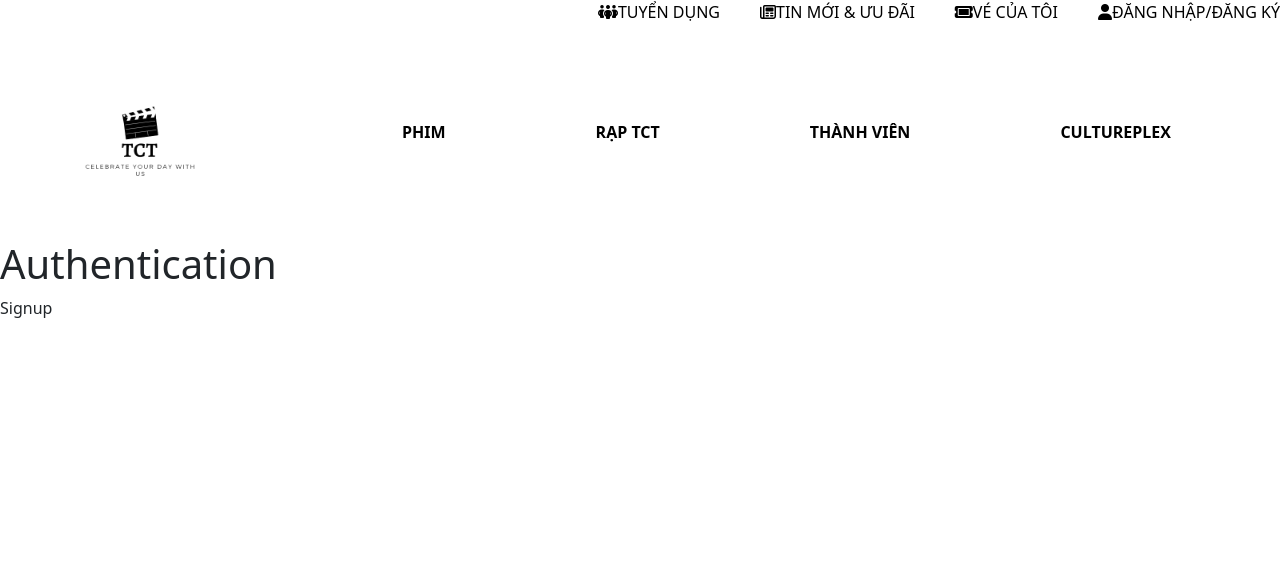
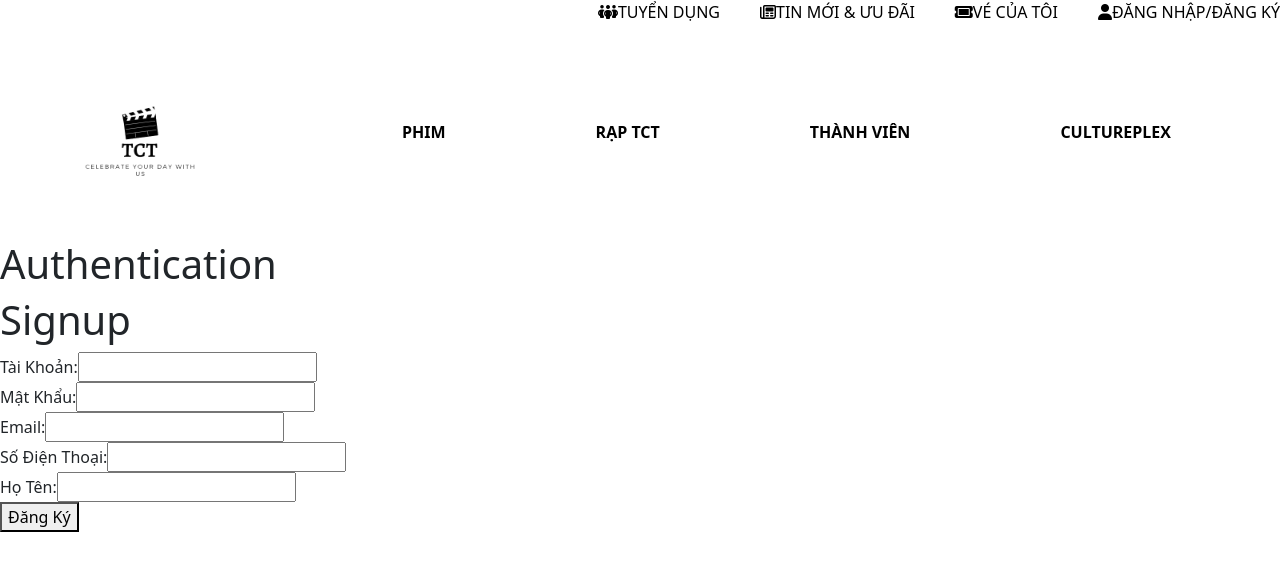
Before and after one commit to truongcongtrung2709/bc32-react-movie, a React (Create React App) app: page /signup in a window 1280 px wide. Shown: the top 570 px of the page. Built offline with nearby package versions, Linux system fonts and the light colour scheme.

Commit message:
updating sign up

```diff
--- a/src/modules/Auth/Signin/Signin.jsx
+++ b/src/modules/Auth/Signin/Signin.jsx
@@ -61,7 +61,7 @@ const Signin = () => {
         </div>
         <div>
             <label>Mật Khẩu:</label>
-            <input {...register("matKhau",
+            <input type="password" {...register("matKhau",
             {required:{
                 value:true,
                 message: "Mật Khẩu không được để trống"},
--- a/src/modules/Auth/Signup/Signup.jsx
+++ b/src/modules/Auth/Signup/Signup.jsx
@@ -1,6 +1,6 @@
 import React from 'react'
-
-
+import {useDispatch} from "react-redux"
+import {useForm} from "react-hook-form"
 /**
   object đăng ký:
   {
@@ -14,8 +14,93 @@ import React from 'react'
   }
  */
 const Signup = () => {
+  // const dispatch = useDispatch();
+  const {register, handleSubmit, formState} = useForm({
+    defaultValues: { taiKhoan:"",matKhau:"", email:"", soDt:"", hoTen:""},
+    mode: "onTouched"
+    });
+
+    const{errors} = formState;
+
+
+    const onSubmit = (values) => {
+      console.log(values);
+    }
   return (
-    <div>Signup</div>
+    <div>
+      <h1>Signup</h1>
+      <form onSubmit={handleSubmit(onSubmit)}>
+        <div>
+          <label>Tài Khoản:</label>
+          <input type="text" {...register("taiKhoan",{required:{
+            value:true,
+            message: "Tài khoản không được để trống"},
+            minLength:{
+              value:5,
+              message: "Tài khoản phải từ 5 tới 20 kí tự"
+            },
+            maxLength: {
+              value:20,
+              message: "Tài khoản phải từ 5 tới 20 kí tự"
+            }
+          })} />
+          {errors.taiKhoan && <span>{errors.taiKhoan.message}</span>}
+        </div>
+        <div>
+          <label>Mật Khẩu:</label>
+          <input type="password" {...register("matKhau",{required:{
+            value:true,
+            message: "Mật Khẩu không được để trống"
+          },
+          minLength:{
+            value:5,
+            message: "Mật khẩu phải từ 5 tới 20 kí tự"
+          },
+          maxLength:{
+            value:20,
+            message: "Mật khẩu phải từ 5 tới 20 kí tự"
+          },
+
+          })} />
+          {errors.matKhau && <span>{errors.matKhau.message}</span>}
+        </div>
+        <div>
+          <label>Email:</label>
+          <input type="email" {...register("email",{required:{
+            value:true,
+            message: "Email không được để trống"
+          }})}/>
+          {errors.email && <span>{errors.email.message}</span>}
+        </div>
+        <div>
+          <label>Số Điện Thoại:</label>
+          <input type="number" {...register("soDt",{required:{
+            value:true,
+            message: "số điện thoại không được để trống"
+          }})}/>
+          {errors.soDt && <span>{errors.soDt.message}</span>}
+        </div>
+        <div>
+          <label>Họ Tên:</label>
+          <input type="text" {...register("hoTen",{required:{
+            value:true,
+            message: "Họ và tên không được để trống"
+          },
+          minLength:{
+            value:5,
+            message: "Họ và tên phải từ 5 tới 20 kí tự"
+          },
+          maxLength:{
+            value:20,
+            message: "Họ và tên phải từ 5 tới 20 kí tự"
+          },
+          })} />
+          {errors.hoTen && <span>{errors.hoTen.message}</span>}
+        </div>
+
+        <button className='primary'>Đăng Ký</button>
+      </form>
+    </div>
   )
 }
 
--- a/src/modules/Home/Showing/Showing.jsx
+++ b/src/modules/Home/Showing/Showing.jsx
@@ -5,7 +5,6 @@ import  Carousel  from "react-multi-carousel";
 import "react-multi-carousel/lib/styles.css";
 import styles from "./showing.module.scss"
 import { Card,Button } from "react-bootstrap";
-import { styled  } from "@emotion/styled/macro";
 const Showing = () => {
   const navigate = useNavigate();
 
@@ -65,7 +64,7 @@ const Showing = () => {
             Chi tiết
           </Button>
           <Button variant="danger" >
-          <i class="fa-solid fa-ticket"></i> Mua Vé
+          <i className="fa-solid fa-ticket"></i> Mua Vé
           </Button>
           </Card.ImgOverlay>
         </Card>
--- a/src/modules/Home/Showing/showing.module.scss
+++ b/src/modules/Home/Showing/showing.module.scss
@@ -1,6 +1,4 @@
-Button{
-  background-color: red;
-}
+
 
 .movie__tittle{
   text-align: center;
```
